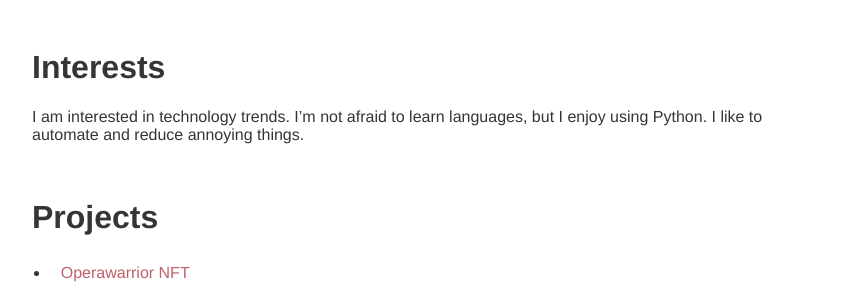
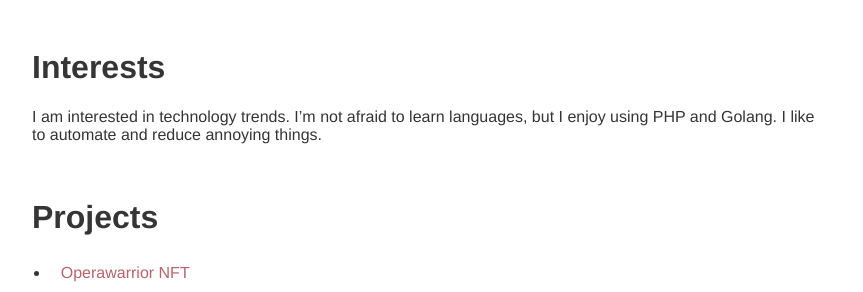
Before and after one commit to banjuanshu/banjuanshu.github.io, a Jekyll site: the page built from docs/index.md, in a window 1280 px wide. Shown: the part 1117-1409 px from the top of the page, without its empty margins (208-1071 px from the left). Built offline with Jekyll 4.4.1, drawn with Linux system fonts in a browser that asks for light colours.

Commit message:
fix(base): init

```diff
--- a/docs/index.md
+++ b/docs/index.md
@@ -42,7 +42,7 @@ I wrote "about me", "career", and "interests" on this page as an example.
 
 # Interests
 I am interested in technology trends.
-I'm not afraid to learn languages, but I enjoy using Python.
+I'm not afraid to learn languages, but I enjoy using PHP and Golang.
 I like to automate and reduce annoying things.
 
 
```
